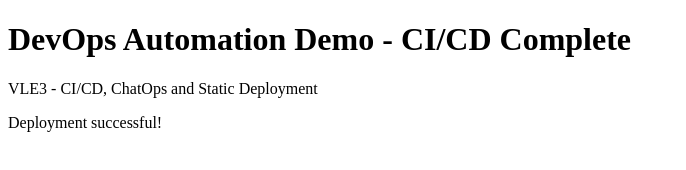
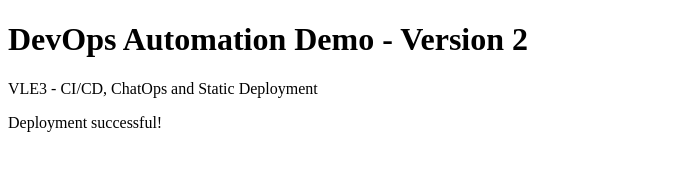
Before and after one commit to NikhilRK18/devops-webapp, a plain HTML site: page index.html in a window 1280 px wide. Shown: the whole page, without its empty margins (0-686 px from the left). Drawn offline with Linux system fonts and the light colour scheme.

Commit message:
Update index.html

```diff
--- a/index.html
+++ b/index.html
@@ -4,7 +4,7 @@
     <title>DevOps WebApp</title>
 </head>
 <body>
-    <h1>DevOps Automation Demo - CI/CD Complete</h1>
+   <h1>DevOps Automation Demo - Version 2</h1>
     <p>VLE3 - CI/CD, ChatOps and Static Deployment</p>
     <p>Deployment successful!</p>
 </body>
```
